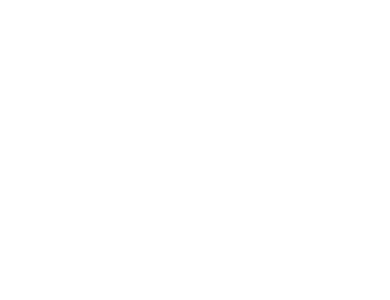
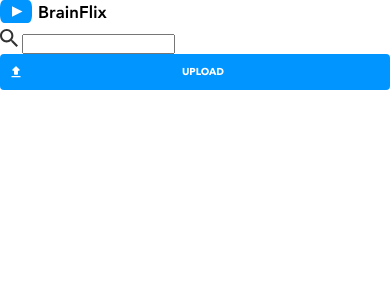
Before and after one commit to amrsaquib/brainflix, a React (Create React App) app: page / in a window 390 px wide. Shown: the top 300 px of the page. Built offline with nearby package versions, Linux system fonts and the light colour scheme.

Commit message:
finished button for mobile

```diff
--- a/package.json
+++ b/package.json
@@ -9,6 +9,7 @@
     "react": "^18.2.0",
     "react-dom": "^18.2.0",
     "react-scripts": "5.0.1",
+    "sass": "^1.63.4",
     "web-vitals": "^2.1.4"
   },
   "scripts": {
--- a/src/App.js
+++ b/src/App.js
@@ -1,7 +1,13 @@
-import './App.css';
+import './App.scss';
+import './styles/partials/_global.scss'
+import Header from './components/Header/Header';
 
 function App() {
-
+  return (
+    <>
+        <Header/>
+    </>
+  )
 }
 
 export default App;
--- /dev/null
+++ b/src/components/Button/Button.js
@@ -0,0 +1,8 @@
+import "./Button.scss"
+
+function Button(props) {
+    return (
+        <button className="button"><img src={props.imgsrc} className="button__icon"/>{props.txt}<span></span></button>
+    )
+}
+export default Button
--- /dev/null
+++ b/src/components/Button/Button.scss
@@ -0,0 +1,19 @@
+.button {
+    background-color: #0095FF;
+    color: #FFFFFF;
+    font-size: 0.625rem;
+    line-height: 1.25rem;
+    font-weight: bold;
+    width: 100%;
+    padding: 0.5rem;
+    border: none;
+    border-radius: 0.25rem;
+    display: flex;
+    align-items: center;
+    justify-content: space-between;
+
+    &__icon {
+        height: 1rem;
+        width: 1rem;
+    }
+}
--- /dev/null
+++ b/src/components/Header/Header.js
@@ -0,0 +1,19 @@
+import logo from "../../assets/logo/BrainFlix-logo.svg"
+import search from "../../assets/icons/search.svg"
+import Button from "../Button/Button"
+import upload from "../../assets/icons/upload.svg"
+
+function Header() {
+    return (
+        <header>
+            <img src={logo} />
+            <div>
+                <label> <img src={search} /> <input type="text"></input></label>
+                <Button imgsrc={upload} txt="UPLOAD" />
+                <div></div>
+            </div>
+        </header>
+    )
+}
+
+export default Header
--- /dev/null
+++ b/src/styles/partials/_global.scss
@@ -0,0 +1,17 @@
+@font-face {
+    font-family: 'Avenir Next';
+    src: url("../../assets/fonts/AvenirNextLTPro-Regular.otf");
+    font-weight: normal;
+}
+
+@font-face {
+    font-family: 'Avenir Next';
+    src: url("../../assets/fonts/AvenirNextLTPro-Bold.otf");
+    font-weight: bold;
+}
+
+* {
+    font-family: 'Avenir Next';
+    margin: 0;
+    padding: 0;
+}
```
Also changed, not shown: src/components/Header/Header.scss (added), 1 other file (tests, documents, lock files or other folders).
